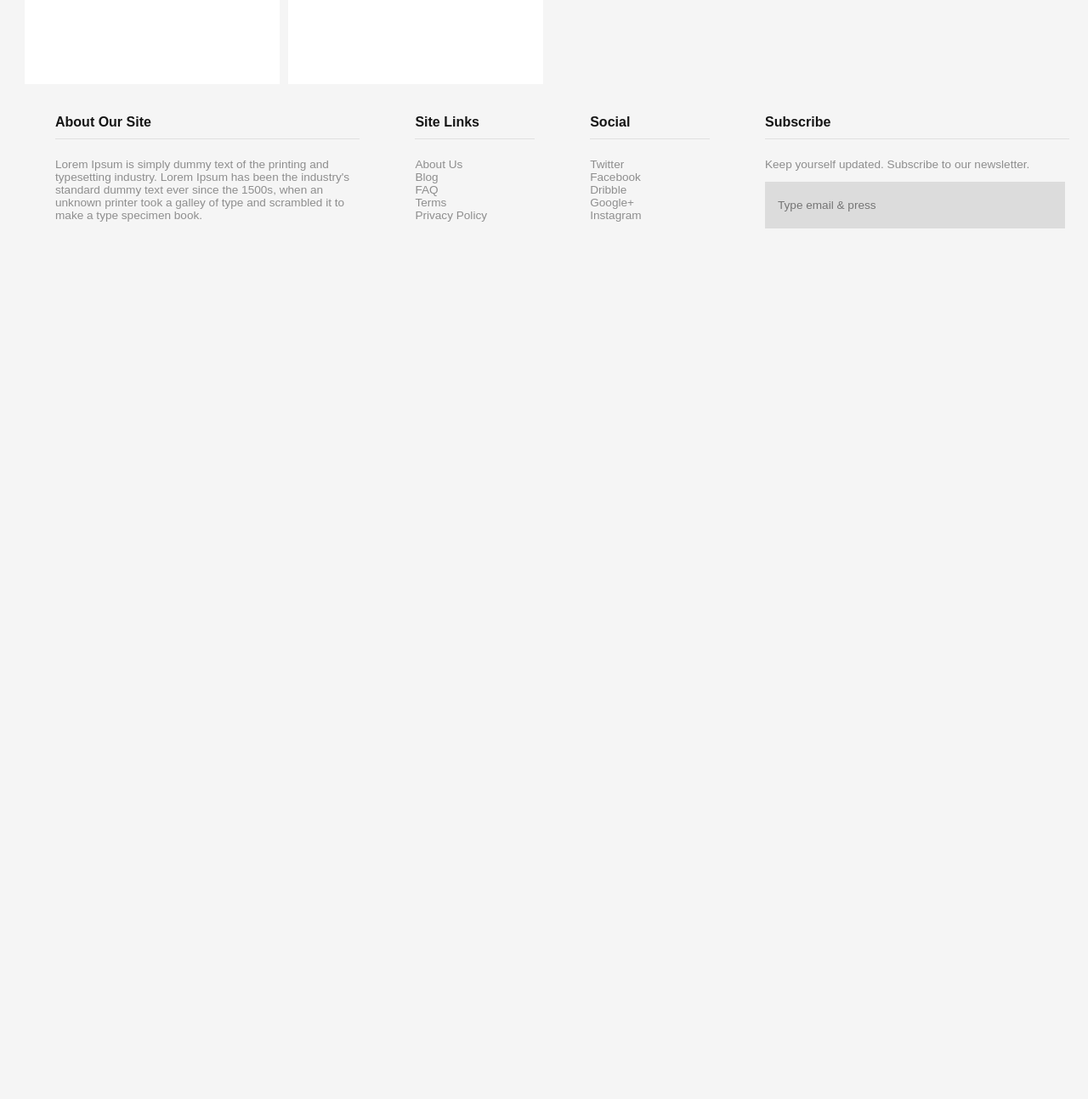
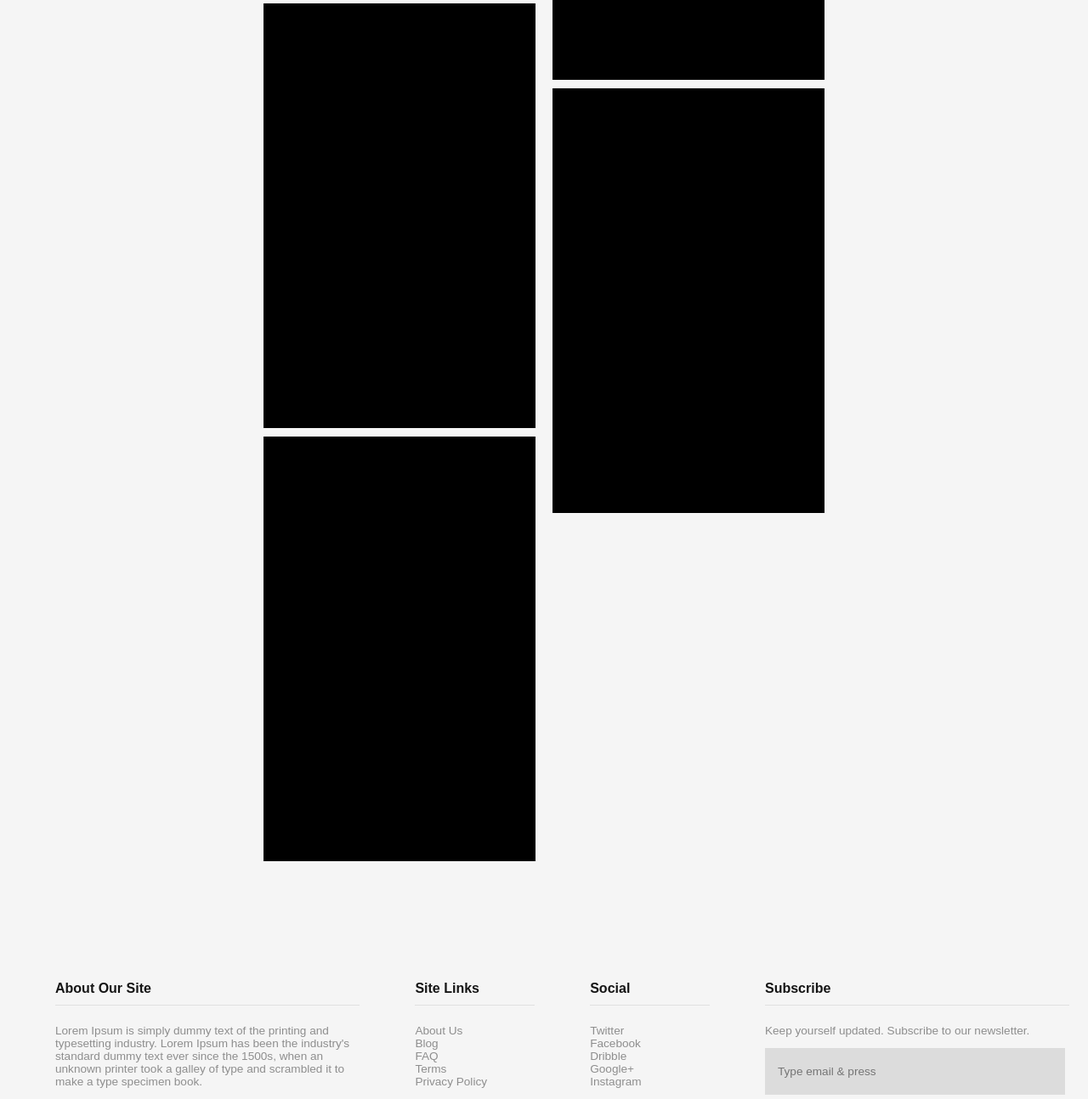
Before and after one commit to xAsmodeix/Blog, a Django app: page / in a window 1280 px wide. Shown: the part 1046-2340 px from the top of the page at 85% size. Before the commit the page ends 1315 px from the top, so only its background shows below. Run offline with Django 3.2, Linux system fonts and the light colour scheme.

Commit message:
Adaptive posts

```diff
--- a/newsPortal/static/core/script.js
+++ b/newsPortal/static/core/script.js
@@ -1,3 +1,117 @@
+var widths = {
+	640: 2,
+	1024: 3,
+	1440: 4
+}
+
+var heights = []
+var def_space = 10;
+var def_width = 340;
+var post_class = 'post';
+var post_container_class = 'page-content-wrapper-inner';
+
+function placePosts(post_class, cont_class){
+	var perRow = countPerRow();
+	var container = document.getElementsByClassName(cont_class)[0];
+	setPostContainerWidth(perRow, def_width, container);
+	var posts = document.getElementsByClassName(post_class);
+	placePostsByRows(posts, perRow);
+	var container_height = calculateHeight(Array.from(posts), perRow);
+	setContainerHeight(container, container_height);
+
+}
+
+function countPerRow(){
+	var per_row = 4;
+	var size = window.screen['availWidth'];
+	for(var width in widths){
+		if (size < width){
+			per_row = widths[width] - 1;
+			break;
+		}
+	}
+	if (per_row == 1){
+		def_space = 0;
+		def_width = 320;
+	}
+	return per_row;
+}
+
+
+function placePostsByRows(posts, per_row){
+	var left = 0;
+	var top = 0;
+	var counter = 0;
+	Array.from(posts).forEach(function(item, i, arr){
+		marginRight = 0;
+		if (i % per_row == 0){
+			left = 0;
+			counter = 0;
+		}
+		if (i >= per_row){
+			var prev_post = posts[i - per_row];
+			top = prev_post.offsetHeight + Number(erase_px(prev_post.style.top)) + def_space;
+		}
+		left = counter*def_width + def_space;
+		props = {
+			'top': make_px(top),
+			'left': make_px(left),
+		};
+		applyProps(item, props);
+		counter++;
+	});
+}
+
+
+function applyProps(post, props){
+	post.style.top = props['top'];
+	post.style.left = props['left'];
+}
+
+function setPostContainerWidth(per_row, post_width, container){
+	container.style.width = make_px(post_width*per_row);
+}
+
+function setContainerHeight(container, final_height){
+	container.style.height = make_px(final_height);
+}
+
+
+function calculateHeight(posts_sequence, per_row){
+	var max_height = 0;
+	var rowsNum = Number(posts_sequence.length/per_row) + 1;
+	var counter = 0;
+	var final_height = 0;
+	while(counter < posts_sequence.length){
+		var end = counter + per_row + 1;
+		var row = posts_sequence.slice(counter, end);
+		row.forEach(function(item, i, arr){
+			if (item.offsetHeight > max_height){
+				max_height = item.offsetHeight;
+			}
+		});
+		final_height += max_height;
+		counter += per_row;
+	}
+	return final_height + 50;
+}
+
+
+
+function make_px(text){
+	return text + 'px';
+}
+
+function erase_px(text){
+	return text.replace(/px/g, '');
+}
+
+function print(text){
+	console.log(text)
+}
+
+
+
 $(document).ready(function($) {
 	var menuLink = '.top-menu-link';
 	var linkContainer = '.top-menu-item-big';
@@ -8,6 +122,8 @@ $(document).ready(function($) {
 	var smMenuDrop = '.dropdown-sm';
 	var subMenuButton = '.sm-menu-link';
 	var subMenuDrop = '.sub-menu-sm';
+
+	placePosts(post_class, post_container_class);
 
 
 	$(menuLink).hover(function(event) {
@@ -28,5 +144,4 @@ $(document).ready(function($) {
 		$(smMenuDrop).slideToggle(timeOut);
 	});
 
-
 });
--- a/newsPortal/static/core/style.css
+++ b/newsPortal/static/core/style.css
@@ -193,11 +193,16 @@ input[name="subscribe"]{
 }
 
 
-@media screen and (min-width: 320px) and (max-width: 768px){
+@media screen and (min-width: 320px) and (max-width: 639px){
 	.page-content-wrapper-inner{
 		width: 320px;
     	margin: auto;
     }
+}
+
+.page-content-wrapper-inner{
+	position: relative;
+	margin: auto;
 }
 
 @media screen and (min-width: 768px){
@@ -219,12 +224,6 @@ input[name="subscribe"]{
 }
 
 
-@media screen and (min-width: 768px) and (max-width: 1024px){
-	.page-content-wrapper-inner{
-	    width: 640px;
-	    margin: auto;
-    }
-}
 
 @media screen and (max-width: 1024px){
 	.footer-wrapper{
@@ -241,14 +240,14 @@ input[name="subscribe"]{
 
 @media screen and (min-width: 1025px) and (max-width: 1280px){
 	.page-content-wrapper-inner{
-		    width: 90%;
+		    width: 93.5%;
     		margin: auto;
 	}
 }
 
 @media screen and (min-width: 1280px){
 	.page-content-wrapper-inner{
-		width: 1242px;
+		width: 1280px;
 		margin: auto;
 	}
 
@@ -273,6 +272,18 @@ input[name="subscribe"]{
 	color: #000000;
 }
 
+.post{
+	width: 320px;
+	height: 500px;
+	background-color: black;
+	position: absolute;
+}
+
+.column{
+	float: left;
+	display: inline-block;
+}
+
 /*	@@POST DETAIL@@  */
 .post-img{
 	width: 100%;
--- a/templates/index.html
+++ b/templates/index.html
@@ -77,6 +77,18 @@
 <main>
 	<div class="page-content-wrapper">
 		<div class="page-content-wrapper-inner">
+				<div class="post" style="height: 400px;"></div>
+				<div class="post"></div>
+
+
+				<div class="post"></div>
+				<div class="post"></div>
+
+
+				<div class="post"></div>
+				<div class="post"></div>
+				<div class="post"></div>
+		<!--
 				<div class="wall-post">
 					<a class="post-image-wrapper">
 						<img src="{% static 'core/building.jpg' %}" class="post-image">
@@ -129,6 +141,7 @@
 					</div>
 				</div>
 			</div>
+			-->
 		</div>
 	</div>
 </main>
```
Also changed, not shown: db.sqlite3.
